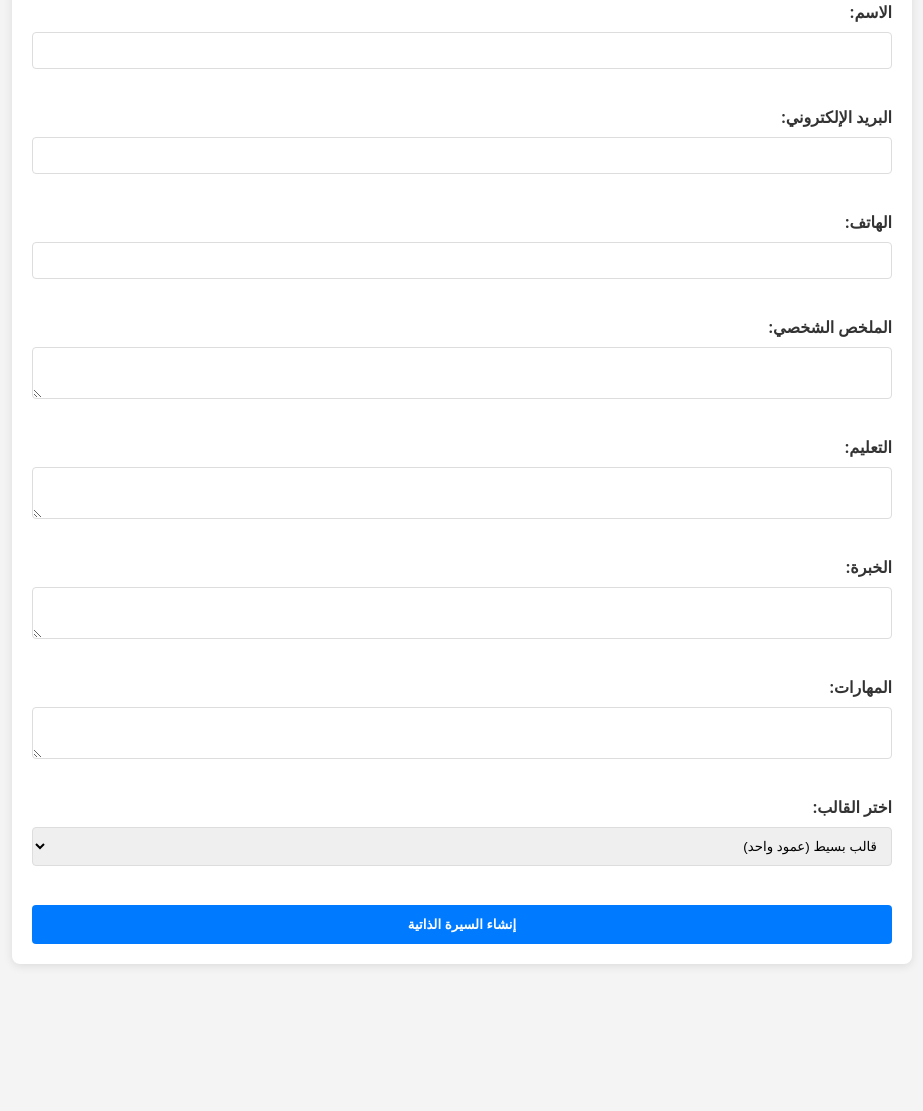
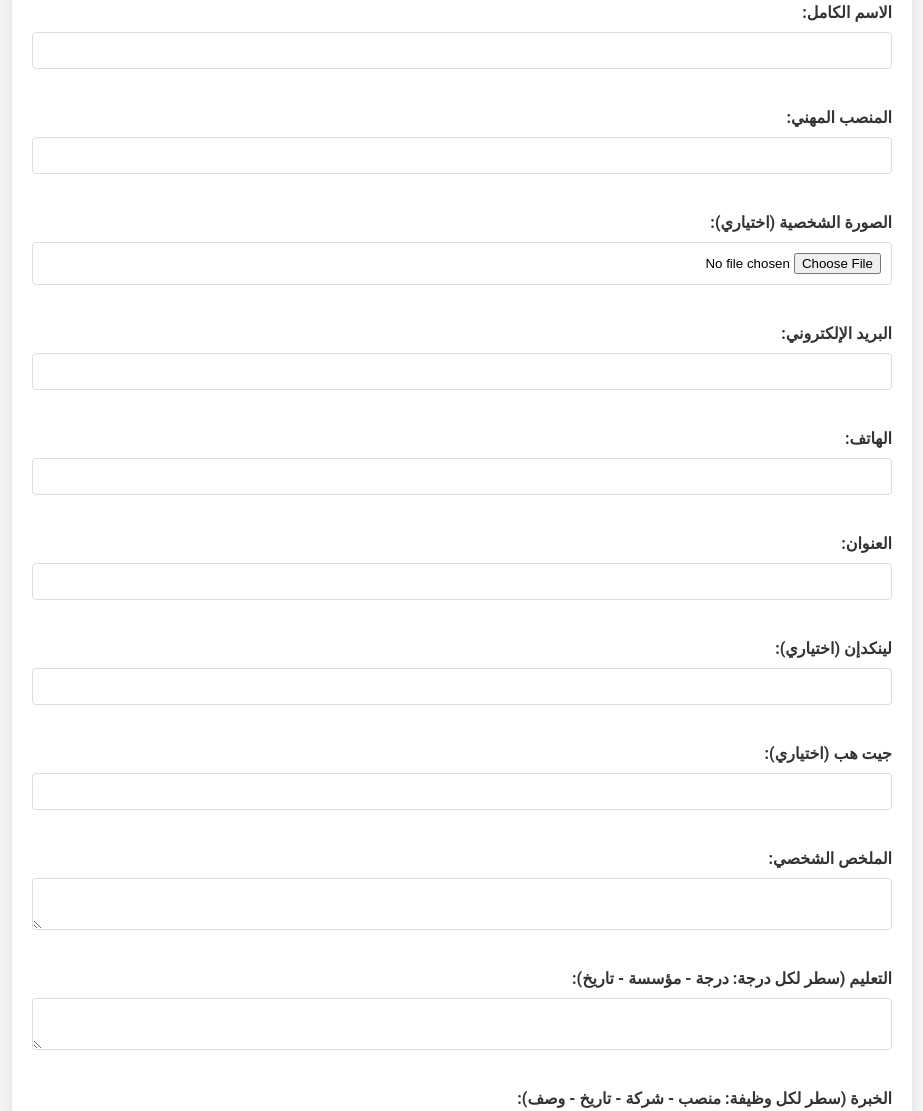
Before and after one commit to aljmalmo/Cv, a plain HTML site: page index.html in a window 1280 px wide. Shown: the part 118-1229 px from the top of the page, without its empty margins (178-1101 px from the left). Before the commit the page ends 1102 px from the top, so only its background shows below. Drawn offline with nearby package versions, Linux system fonts and the light colour scheme.

Commit message:
Update index.html

```diff
--- a/index.html
+++ b/index.html
@@ -3,16 +3,23 @@
 <head>
     <meta charset="UTF-8">
     <meta name="viewport" content="width=device-width, initial-scale=1.0">
-    <title>منشئ السير الذاتية</title>
+    <title>منشئ السير الذاتية الاحترافية</title>
     <link rel="stylesheet" href="style.css">
+    <link rel="stylesheet" href="https://cdnjs.cloudflare.com/ajax/libs/font-awesome/5.15.3/css/all.min.css">
     <script src="https://html2canvas.hertzen.com/dist/html2canvas.min.js"></script>
     <script src="https://cdnjs.cloudflare.com/ajax/libs/jspdf/2.5.1/jspdf.umd.min.js"></script>
 </head>
 <body>
     <h1>منشئ السير الذاتية الاحترافية</h1>
     <form id="resumeForm">
-        <label for="name">الاسم:</label>
+        <label for="name">الاسم الكامل:</label>
         <input type="text" id="name" required><br>
+
+        <label for="jobTitle">المنصب المهني:</label>
+        <input type="text" id="jobTitle" required><br>
+
+        <label for="photo">الصورة الشخصية (اختياري):</label>
+        <input type="file" id="photo" accept="image/*"><br>
 
         <label for="email">البريد الإلكتروني:</label>
         <input type="email" id="email" required><br>
@@ -20,23 +27,35 @@
         <label for="phone">الهاتف:</label>
         <input type="text" id="phone" required><br>
 
+        <label for="address">العنوان:</label>
+        <input type="text" id="address"><br>
+
+        <label for="linkedin">لينكدإن (اختياري):</label>
+        <input type="text" id="linkedin"><br>
+
+        <label for="github">جيت هب (اختياري):</label>
+        <input type="text" id="github"><br>
+
         <label for="summary">الملخص الشخصي:</label>
         <textarea id="summary" required></textarea><br>
 
-        <label for="education">التعليم:</label>
+        <label for="education">التعليم (سطر لكل درجة: درجة - مؤسسة - تاريخ):</label>
         <textarea id="education" required></textarea><br>
 
-        <label for="experience">الخبرة:</label>
+        <label for="experience">الخبرة (سطر لكل وظيفة: منصب - شركة - تاريخ - وصف):</label>
         <textarea id="experience" required></textarea><br>
 
-        <label for="skills">المهارات:</label>
+        <label for="skills">المهارات (مفصولة بفواصل):</label>
         <textarea id="skills" required></textarea><br>
+
+        <label for="languages">اللغات (مفصولة بفواصل، مع مستوى اختياري):</label>
+        <textarea id="languages"></textarea><br>
 
         <label for="template">اختر القالب:</label>
         <select id="template" required>
-            <option value="template1">قالب بسيط (عمود واحد)</option>
-            <option value="template2">قالب مزدوج الأعمدة</option>
-            <option value="template3">قالب حديث مع ألوان</option>
+            <option value="template1">قالب حديث مع عمود جانبي</option>
+            <option value="template2">قالب كلاسيكي نظيف</option>
+            <option value="template3">قالب إبداعي مع تقدم مهارات</option>
         </select><br>
 
         <button type="button" onclick="generateResume()">إنشاء السيرة الذاتية</button>
```
